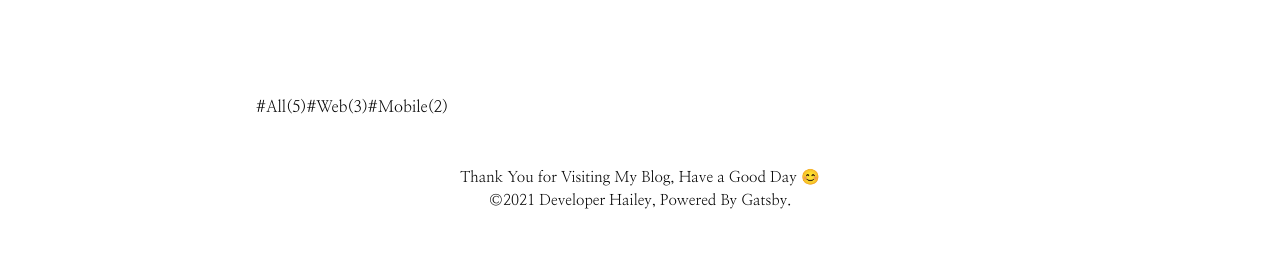
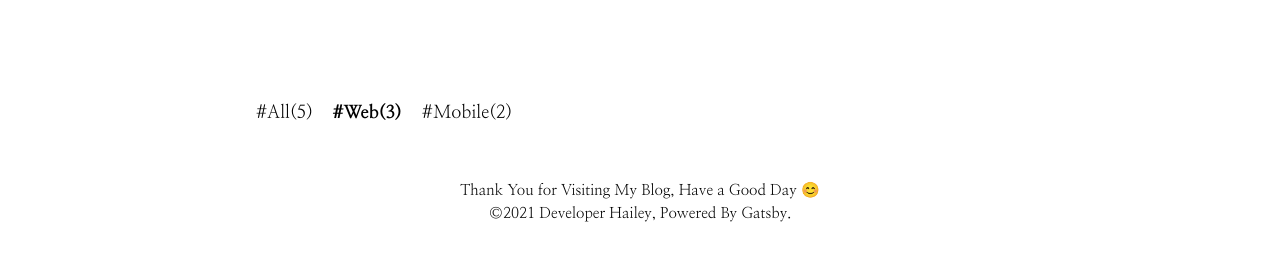
Before and after one commit to Hailey330/dev-blog, a Gatsby site: page / in a window 1280 px wide. Shown: the part 403-664 px from the top of the page. Built offline with nearby package versions, Linux system fonts and the light colour scheme; Gatsby itself is replaced by a stand-in of ours.

Commit message:
카테고리 아이템 컴포넌트 구현하기

```diff
--- a/src/components/Main/CategoryList.tsx
+++ b/src/components/Main/CategoryList.tsx
@@ -1,5 +1,6 @@
+import React, { FunctionComponent, ReactNode } from 'react'
 import styled from '@emotion/styled'
-import React, { FunctionComponent } from 'react'
+import { Link } from 'gatsby'
 
 export type CategoryListProps = {
     selectedCategory: string
@@ -9,6 +10,16 @@ export type CategoryListProps = {
     }
 }
 
+type CategoryItemProps = {
+    active: boolean
+}
+
+type GatsbyLinkProps = {
+    children: ReactNode
+    className?: string
+    to: string
+} & CategoryItemProps
+
 const CategoryListWrapper = styled.div`
     display: flex;
     flex-wrap: wrap;
@@ -16,14 +27,30 @@ const CategoryListWrapper = styled.div`
     margin: 100px auto 0;
 `
 
+const CategoryItem = styled(({active, ...props}:GatsbyLinkProps) => (
+    <Link {...props} />
+))<CategoryItemProps>`
+    margin-right: 20px;
+    padding: 5px 0;
+    font-size: 18px;
+    font-weight: ${({active}) => (active ? '800' : '400')};
+    cursor: pointer;
+
+    &::last-of-type {
+        margin-right: 0;
+    }
+`
+
 const CategoryList: FunctionComponent<CategoryListProps> = ({ selectedCategory, categoryList}) => {
     return (
         <CategoryListWrapper>
-            {console.log(Object.entries(categoryList))}
             {Object.entries(categoryList).map(([name, count]) => (
-                <div key={name}>
+                <CategoryItem
+                to={`/?category=${name}`}
+                active={name === selectedCategory}
+                key={name}>
                     #{name}({count})
-                </div>
+                </CategoryItem>
             ))}
             </CategoryListWrapper>
     )
```
